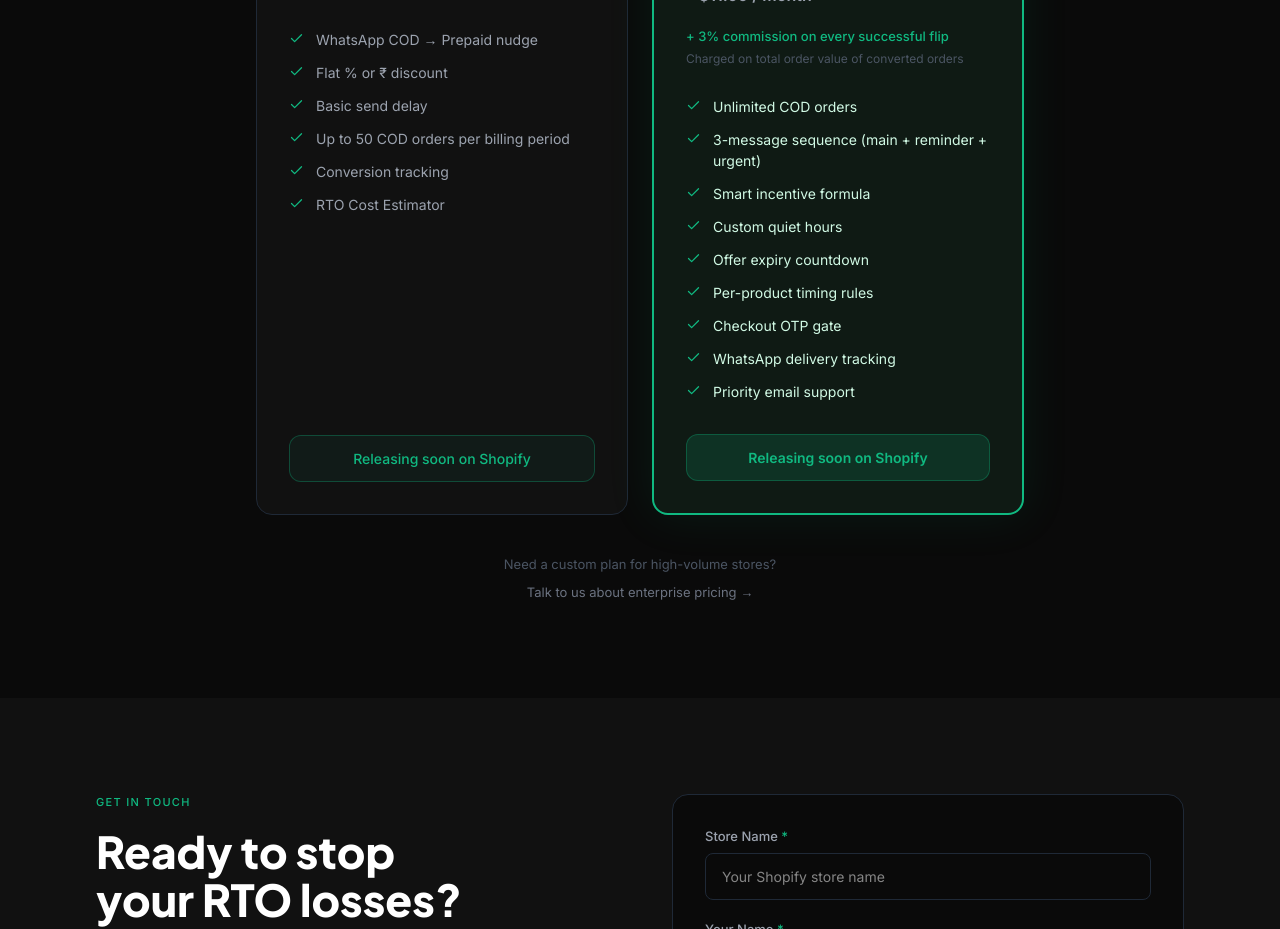
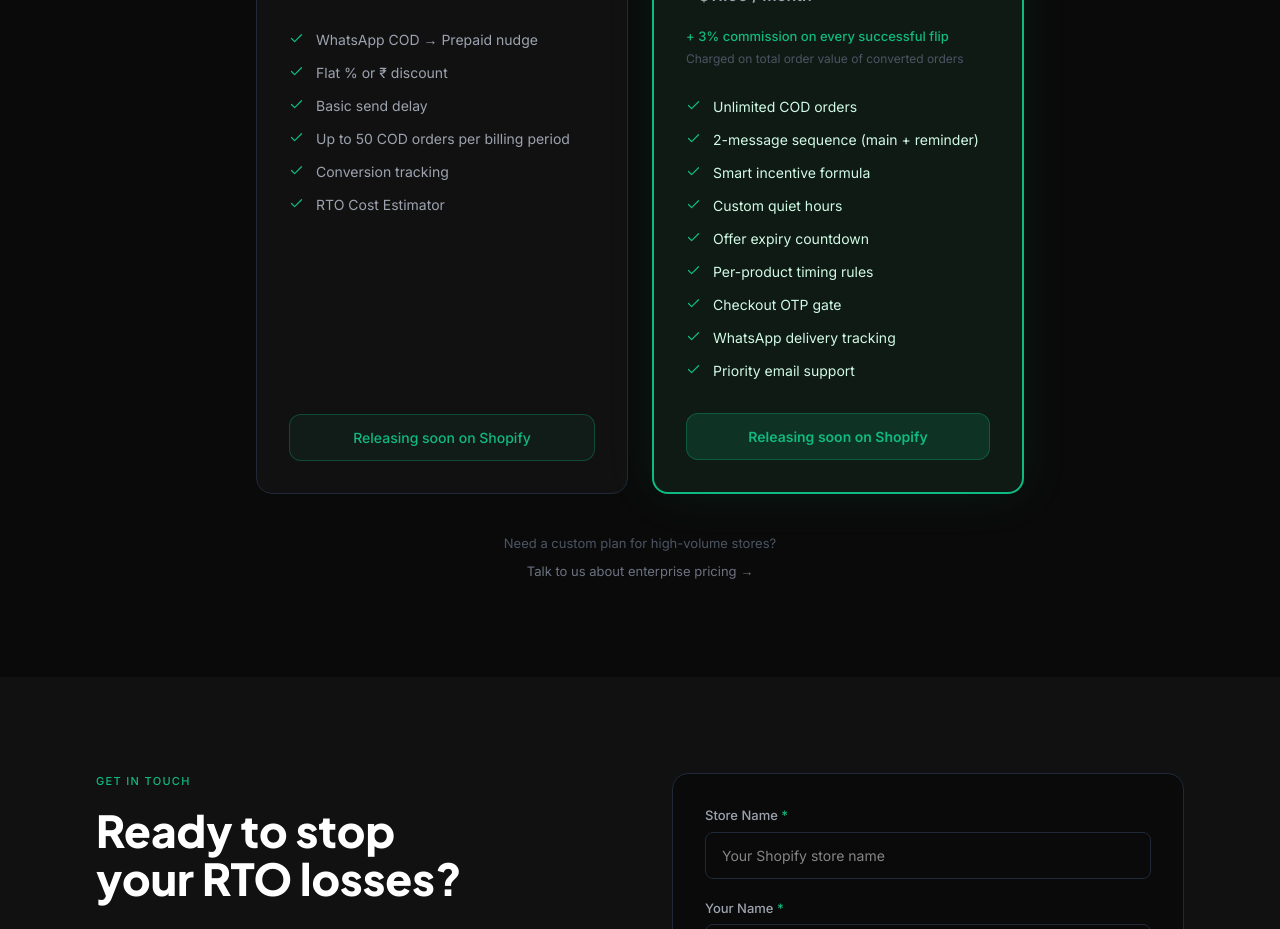
Before and after one commit to TheGrowthAgency2026/CODFLIPweb, a Next.js app: page /codflip in a window 1280 px wide. Shown: the part 4280-5209 px from the top of the page. Built offline with nearby package versions, Linux system fonts and the light colour scheme.

Commit message:
ui fixing 7

```diff
--- a/src/components/PricingSection.tsx
+++ b/src/components/PricingSection.tsx
@@ -15,7 +15,7 @@ const freeFeatures = [
 
 const proFeatures = [
   'Unlimited COD orders',
-  '3-message sequence (main + reminder + urgent)',
+  '2-message sequence (main + reminder)',
   'Smart incentive formula',
   'Custom quiet hours',
   'Offer expiry countdown',
```
